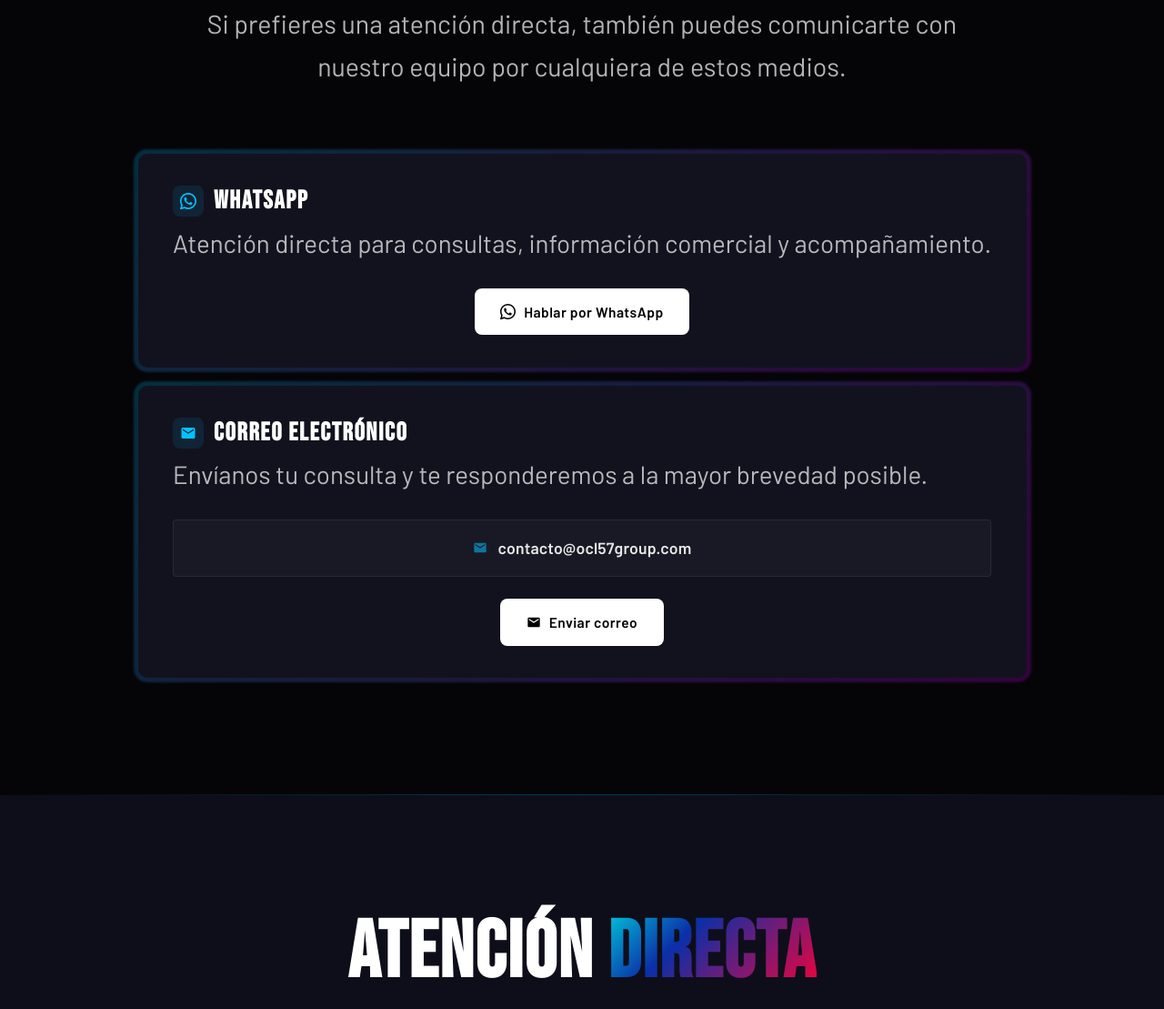
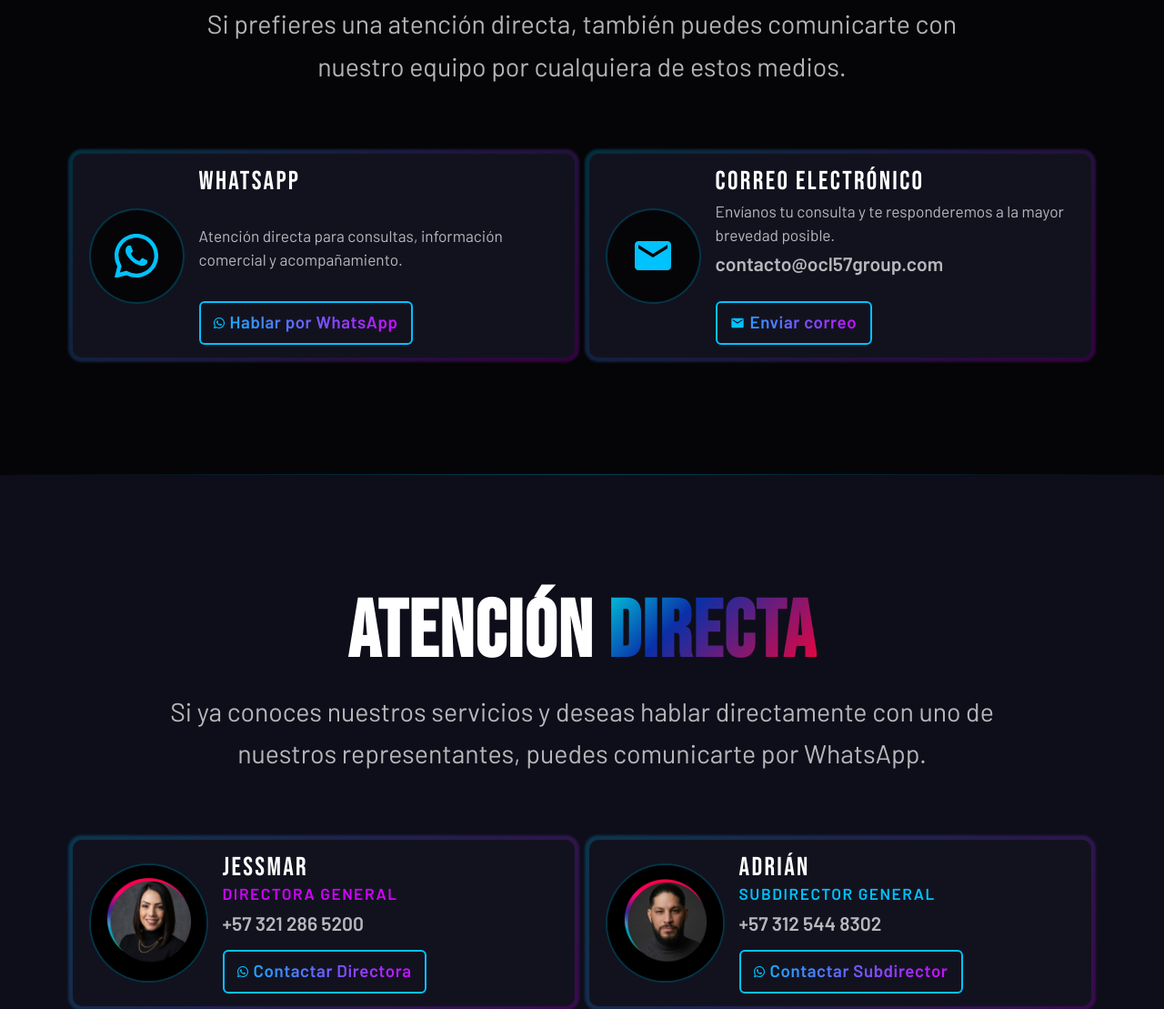
Before and after one commit to pjg09/pagina-web-5.7, an Astro site: page /contacto in a window 1280 px wide. Shown: the part 1673-2782 px from the top of the page at 91% size. Built offline with nearby package versions, Linux system fonts and the light colour scheme; Astro itself is replaced by a stand-in of ours.

Commit message:
fix: unifica diseño de cards y botones en contacto.astro

```diff
--- a/src/pages/contacto.astro
+++ b/src/pages/contacto.astro
@@ -187,32 +187,27 @@ import {
 
 			<div class="otras-cards">
 
-				<!-- Tarjeta WhatsApp -->
-				<div class="otras-card-outer reveal reveal-delay-1">
-					<div class="otras-card">
-						<div class="otras-card__head">
-							<div class="otras-card__icon-row">
-								<span class="otras-card__icon">
-									<svg width="18" height="18" viewBox="0 0 24 24" fill="var(--cyan)" aria-hidden="true">
-								<path d="M17.472 14.382c-.297-.149-1.758-.867-2.03-.967-.273-.099-.471-.148-.67.15-.197.297-.767.966-.94 1.164-.173.199-.347.223-.644.075-.297-.15-1.255-.463-2.39-1.475-.883-.788-1.48-1.761-1.653-2.059-.173-.297-.018-.458.13-.606.134-.133.298-.347.446-.52.149-.174.198-.298.298-.497.099-.198.05-.371-.025-.52-.075-.149-.669-1.612-.916-2.207-.242-.579-.487-.5-.669-.51-.173-.008-.371-.01-.57-.01-.198 0-.52.074-.792.372-.272.297-1.04 1.016-1.04 2.479 0 1.462 1.065 2.875 1.213 3.074.149.198 2.096 3.2 5.077 4.487.709.306 1.262.489 1.694.625.712.227 1.36.195 1.871.118.571-.085 1.758-.719 2.006-1.413.248-.694.248-1.289.173-1.413-.074-.124-.272-.198-.57-.347z"></path>
-								<path d="M12 0C5.373 0 0 5.373 0 12c0 2.123.555 4.116 1.524 5.849L.057 23.625a.5.5 0 0 0 .614.633l5.9-1.545A11.945 11.945 0 0 0 12 24c6.627 0 12-5.373 12-12S18.627 0 12 0zm0 21.818a9.792 9.792 0 0 1-5.007-1.373l-.36-.214-3.724.976.994-3.624-.235-.374A9.786 9.786 0 0 1 2.182 12C2.182 6.57 6.57 2.182 12 2.182c5.43 0 9.818 4.388 9.818 9.818 0 5.43-4.388 9.818-9.818 9.818z"></path>
+				<!-- WhatsApp -->
+				<div class="rep-outer reveal reveal-delay-1">
+					<div class="rep">
+						<div class="rep__icono-circle">
+							<svg width="48" height="48" viewBox="0 0 24 24" fill="var(--cyan)" aria-hidden="true">
+								<path d="M17.472 14.382c-.297-.149-1.758-.867-2.03-.967-.273-.099-.471-.148-.67.15-.197.297-.767.966-.94 1.164-.173.199-.347.223-.644.075-.297-.15-1.255-.463-2.39-1.475-.883-.788-1.48-1.761-1.653-2.059-.173-.297-.018-.458.13-.606.134-.133.298-.347.446-.52.149-.174.198-.298.298-.497.099-.198.05-.371-.025-.52-.075-.149-.669-1.612-.916-2.207-.242-.579-.487-.5-.669-.51-.173-.008-.371-.01-.57-.01-.198 0-.52.074-.792.372-.272.297-1.04 1.016-1.04 2.479 0 1.462 1.065 2.875 1.213 3.074.149.198 2.096 3.2 5.077 4.487.709.306 1.262.489 1.694.625.712.227 1.36.195 1.871.118.571-.085 1.758-.719 2.006-1.413.248-.694.248-1.289.173-1.413-.074-.124-.272-.198-.57-.347z"/>
+								<path d="M12 0C5.373 0 0 5.373 0 12c0 2.123.555 4.116 1.524 5.849L.057 23.625a.5.5 0 0 0 .614.633l5.9-1.545A11.945 11.945 0 0 0 12 24c6.627 0 12-5.373 12-12S18.627 0 12 0zm0 21.818a9.792 9.792 0 0 1-5.007-1.373l-.36-.214-3.724.976.994-3.624-.235-.374A9.786 9.786 0 0 1 2.182 12C2.182 6.57 6.57 2.182 12 2.182c5.43 0 9.818 4.388 9.818 9.818 0 5.43-4.388 9.818-9.818 9.818z"/>
 							</svg>
-								</span>
-								<h3 class="display otras-card__titulo">WhatsApp</h3>
 						</div>
-							<p class="otras-card__sub">Atención directa para consultas, información comercial y acompañamiento.</p>
-						</div>
-
-						<div class="otras-card__footer">
+						<div class="rep__info">
+							<span class="rep__nombre">WHATSAPP</span>
+							<span class="rep__desc">Atención directa para consultas, información comercial y acompañamiento.</span>
 							<a
 								href={`${WHATSAPP_1}?text=${WHATSAPP_DEFAULT_MSG}`}
 								target="_blank"
 								rel="noopener noreferrer"
-								class="otras-card__cta"
+								class="rep__btn"
 							>
-								<svg width="17" height="17" viewBox="0 0 24 24" fill="currentColor" aria-hidden="true">
-								<path d="M17.472 14.382c-.297-.149-1.758-.867-2.03-.967-.273-.099-.471-.148-.67.15-.197.297-.767.966-.94 1.164-.173.199-.347.223-.644.075-.297-.15-1.255-.463-2.39-1.475-.883-.788-1.48-1.761-1.653-2.059-.173-.297-.018-.458.13-.606.134-.133.298-.347.446-.52.149-.174.198-.298.298-.497.099-.198.05-.371-.025-.52-.075-.149-.669-1.612-.916-2.207-.242-.579-.487-.5-.669-.51-.173-.008-.371-.01-.57-.01-.198 0-.52.074-.792.372-.272.297-1.04 1.016-1.04 2.479 0 1.462 1.065 2.875 1.213 3.074.149.198 2.096 3.2 5.077 4.487.709.306 1.262.489 1.694.625.712.227 1.36.195 1.871.118.571-.085 1.758-.719 2.006-1.413.248-.694.248-1.289.173-1.413-.074-.124-.272-.198-.57-.347z"></path>
-								<path d="M12 0C5.373 0 0 5.373 0 12c0 2.123.555 4.116 1.524 5.849L.057 23.625a.5.5 0 0 0 .614.633l5.9-1.545A11.945 11.945 0 0 0 12 24c6.627 0 12-5.373 12-12S18.627 0 12 0zm0 21.818a9.792 9.792 0 0 1-5.007-1.373l-.36-.214-3.724.976.994-3.624-.235-.374A9.786 9.786 0 0 1 2.182 12C2.182 6.57 6.57 2.182 12 2.182c5.43 0 9.818 4.388 9.818 9.818 0 5.43-4.388 9.818-9.818 9.818z"></path>
+								<svg width="12" height="12" viewBox="0 0 24 24" fill="currentColor" aria-hidden="true">
+									<path d="M17.472 14.382c-.297-.149-1.758-.867-2.03-.967-.273-.099-.471-.148-.67.15-.197.297-.767.966-.94 1.164-.173.199-.347.223-.644.075-.297-.15-1.255-.463-2.39-1.475-.883-.788-1.48-1.761-1.653-2.059-.173-.297-.018-.458.13-.606.134-.133.298-.347.446-.52.149-.174.198-.298.298-.497.099-.198.05-.371-.025-.52-.075-.149-.669-1.612-.916-2.207-.242-.579-.487-.5-.669-.51-.173-.008-.371-.01-.57-.01-.198 0-.52.074-.792.372-.272.297-1.04 1.016-1.04 2.479 0 1.462 1.065 2.875 1.213 3.074.149.198 2.096 3.2 5.077 4.487.709.306 1.262.489 1.694.625.712.227 1.36.195 1.871.118.571-.085 1.758-.719 2.006-1.413.248-.694.248-1.289.173-1.413-.074-.124-.272-.198-.57-.347z"/>
+									<path d="M12 0C5.373 0 0 5.373 0 12c0 2.123.555 4.116 1.524 5.849L.057 23.625a.5.5 0 0 0 .614.633l5.9-1.545A11.945 11.945 0 0 0 12 24c6.627 0 12-5.373 12-12S18.627 0 12 0zm0 21.818a9.792 9.792 0 0 1-5.007-1.373l-.36-.214-3.724.976.994-3.624-.235-.374A9.786 9.786 0 0 1 2.182 12C2.182 6.57 6.57 2.182 12 2.182c5.43 0 9.818 4.388 9.818 9.818 0 5.43-4.388 9.818-9.818 9.818z"/>
 								</svg>
 								Hablar por WhatsApp
 							</a>
@@ -220,32 +215,21 @@ import {
 					</div>
 				</div>
 
-				<!-- Tarjeta Correo -->
-				<div class="otras-card-outer reveal reveal-delay-2">
-					<div class="otras-card">
-						<div class="otras-card__head">
-							<div class="otras-card__icon-row">
-								<span class="otras-card__icon">
-									<svg width="18" height="18" viewBox="0 0 24 24" fill="var(--cyan)" aria-hidden="true">
-						<path d="M20 4H4c-1.1 0-2 .9-2 2v12c0 1.1.9 2 2 2h16c1.1 0 2-.9 2-2V6c0-1.1-.9-2-2-2zm0 4l-8 5-8-5V6l8 5 8-5v2z"></path>
+				<!-- Correo -->
+				<div class="rep-outer reveal reveal-delay-2">
+					<div class="rep">
+						<div class="rep__icono-circle">
+							<svg width="48" height="48" viewBox="0 0 24 24" fill="var(--cyan)" aria-hidden="true">
+								<path d="M20 4H4c-1.1 0-2 .9-2 2v12c0 1.1.9 2 2 2h16c1.1 0 2-.9 2-2V6c0-1.1-.9-2-2-2zm0 4l-8 5-8-5V6l8 5 8-5v2z"/>
 							</svg>
-								</span>
-								<h3 class="display otras-card__titulo">Correo electrónico</h3>
 						</div>
-							<p class="otras-card__sub">Envíanos tu consulta y te responderemos a la mayor brevedad posible.</p>
-						</div>
-
-						<div class="otras-email-dato">
-							<svg width="16" height="16" viewBox="0 0 24 24" fill="rgba(0,194,255,0.55)" aria-hidden="true" style="flex-shrink:0">
-								<path d="M20 4H4c-1.1 0-2 .9-2 2v12c0 1.1.9 2 2 2h16c1.1 0 2-.9 2-2V6c0-1.1-.9-2-2-2zm0 4l-8 5-8-5V6l8 5 8-5v2z"></path>
-							</svg>
-							<span class="otras-email-dato__text">{EMAIL}</span>
-						</div>
-
-						<div class="otras-card__footer">
-							<a href={`mailto:${EMAIL}`} class="otras-card__cta">
+						<div class="rep__info">
+							<span class="rep__nombre">CORREO ELECTRÓNICO</span>
+							<span class="rep__desc">Envíanos tu consulta y te responderemos a la mayor brevedad posible.</span>
+							<span class="rep__tel">{EMAIL}</span>
+							<a href={`mailto:${EMAIL}`} class="rep__btn">
 								<svg width="16" height="16" viewBox="0 0 24 24" fill="currentColor" aria-hidden="true">
-								<path d="M20 4H4c-1.1 0-2 .9-2 2v12c0 1.1.9 2 2 2h16c1.1 0 2-.9 2-2V6c0-1.1-.9-2-2-2zm0 4l-8 5-8-5V6l8 5 8-5v2z"></path>
+									<path d="M20 4H4c-1.1 0-2 .9-2 2v12c0 1.1.9 2 2 2h16c1.1 0 2-.9 2-2V6c0-1.1-.9-2-2-2zm0 4l-8 5-8-5V6l8 5 8-5v2z"/>
 								</svg>
 								Enviar correo
 							</a>
@@ -281,7 +265,7 @@ import {
 						</div>
 						<div class="rep__info">
 							<span class="rep__nombre">Jessmar</span>
-							<span class="rep__cargo rep__cargo--cyan">Directora General</span>
+							<span class="rep__cargo rep__cargo--magenta">Directora General</span>
 							<span class="rep__tel">+57 321 286 5200</span>
 							<a
 								href={`${WHATSAPP_1}?text=${WHATSAPP_DEFAULT_MSG}`}
@@ -307,7 +291,7 @@ import {
 						</div>
 						<div class="rep__info">
 							<span class="rep__nombre">Adrián</span>
-							<span class="rep__cargo rep__cargo--magenta">Subdirector General</span>
+							<span class="rep__cargo rep__cargo--cyan">Subdirector General</span>
 							<span class="rep__tel">+57 312 544 8302</span>
 							<a
 								href={`${WHATSAPP_2}?text=${WHATSAPP_DEFAULT_MSG}`}
@@ -496,126 +480,57 @@ import {
 	}
 
 	.otras-cards {
-		display: flex;
-		flex-direction: column;
-		gap: 1.25rem;
-		width: fit-content;
-		margin-inline: auto;
+		display: grid;
+		grid-template-columns: 1fr 1fr;
+		gap: 1rem;
 	}
 
-	/* borde gradiente */
-	.otras-card-outer {
-		position: relative;
-		isolation: isolate;
-	}
-	.otras-card-outer::before {
-		content: "";
-		position: absolute;
-		inset: -5px;
-		border-radius: calc(var(--radius-lg) + 5px);
-		background: linear-gradient(135deg, var(--cyan), var(--magenta));
-		z-index: -1;
-		opacity: 0.22;
-		filter: blur(1px);
-		transition: opacity var(--t-med) var(--ease);
-	}
-	.otras-card-outer:hover::before {
-		opacity: 0.46;
-	}
-
-	.otras-card {
-		background: var(--bg-card);
-		border-radius: var(--radius-lg);
-		padding: clamp(1.6rem, 3.2vw, 2.2rem) clamp(1.6rem, 3.2vw, 2.4rem);
-	}
-
-	.otras-card__head {
-		margin-bottom: 1.75rem;
-	}
-
-	.otras-card__icon-row {
-		display: flex;
-		align-items: center;
-		gap: 0.7rem;
-		margin-bottom: 0.45rem;
-	}
-
-	.otras-card__icon {
+	.rep__icono-circle {
+		width: 105px;
+		height: 105px;
+		border-radius: 50%;
+		flex-shrink: 0;
+		border: 2px solid rgba(0, 194, 255, 0.25);
+		background: var(--bg-base);
 		display: flex;
 		align-items: center;
 		justify-content: center;
-		width: 34px;
-		height: 34px;
-		border-radius: 8px;
-		background: rgba(0, 194, 255, 0.1);
-		flex-shrink: 0;
 	}
 
-	.otras-card__titulo {
-		font-size: clamp(1.45rem, 2.4vw, 1.75rem);
-		letter-spacing: 0.06em;
+	.rep__desc {
+		font-size: 1.08rem;
+		color: var(--text-dim);
+		line-height: 1.5;
+		margin-top: 0.2rem;
+		text-wrap: pretty;
 	}
 
-	.otras-card__sub {
-		color: var(--text-dim);
-		font-size: clamp(1.56rem, 2.38vw, 1.73rem);
-		line-height: 1.55;
-		white-space: nowrap;
+	@media (min-width: 769px) {
+		.otras-cards .rep-outer {
+			display: flex;
+			flex-direction: column;
 		}
-
-	.otras-card__footer {
-		display: flex;
-		justify-content: center;
-		margin-top: 1.5rem;
+		.otras-cards .rep {
+			flex: 1;
+			align-items: stretch;
 		}
-
-	.otras-card__cta {
-		display: inline-flex;
-		align-items: center;
-		gap: 0.55rem;
-		padding: 0.7rem 1.65rem;
-		border-radius: 8px;
-		background: #fff;
-		color: #000;
-		border: 2px solid transparent;
-		font-family: var(--font-body);
-		font-size: 0.97rem;
-		font-weight: 700;
-		letter-spacing: 0.03em;
-		cursor: pointer;
-		text-decoration: none;
-		transition: all var(--t-fast) var(--ease);
-		white-space: nowrap;
+		.otras-cards .rep__icono-circle {
+			align-self: center;
 		}
-	.otras-card__cta:hover {
-		background: transparent;
-		border-color: var(--cyan);
-		background-image: linear-gradient(90deg, var(--cyan), var(--magenta));
-		-webkit-background-clip: text;
-		-webkit-text-fill-color: transparent;
-		background-clip: text;
+		/* WhatsApp: desc centrado entre título y btn; btn al fondo */
+		.otras-cards .rep__btn {
+			margin-top: auto;
 		}
-	.otras-card__cta:hover svg {
-		fill: var(--cyan);
+		.otras-cards .rep:not(:has(.rep__tel)) .rep__desc {
+			margin-top: auto;
 		}
-
-	.otras-email-dato {
-		display: flex;
-		align-items: center;
-		justify-content: center;
-		gap: 0.75rem;
-		margin-bottom: 1.4rem;
-		padding: 1rem 1.2rem;
-		background: rgba(255, 255, 255, 0.03);
-		border: 1px solid var(--border);
-		border-radius: var(--radius);
+		/* Correo: tel+btn se empujan juntos al fondo; espacio fijo entre tel y btn */
+		.otras-cards .rep:has(.rep__tel) .rep__tel {
+			margin-top: auto;
 		}
-
-	.otras-email-dato__text {
-		font-size: clamp(1rem, 1.8vw, 1.1rem);
-		font-weight: 600;
-		color: var(--text-secondary);
-		letter-spacing: 0.01em;
+		.otras-cards .rep:has(.rep__tel) .rep__btn {
+			margin-top: 1.35rem;
+		}
 	}
 
 	@media (max-width: 768px) {
@@ -624,11 +539,7 @@ import {
 		}
 
 		.otras-cards {
-			width: 100%;
-		}
-
-		.otras-card__sub {
-			white-space: normal;
+			grid-template-columns: 1fr;
 		}
 	}
 
@@ -943,9 +854,11 @@ import {
 		margin-top: 0.6rem;
 		padding: 0.42rem 0.9rem;
 		border-radius: 6px;
-		background: #fff;
-		color: #000;
-		border: 1.5px solid transparent;
+		background-image: linear-gradient(90deg, var(--cyan), var(--magenta));
+		background-clip: text;
+		-webkit-background-clip: text;
+		color: transparent;
+		border: 2px solid var(--cyan);
 		font-family: var(--font-body);
 		font-size: 1.17rem;
 		font-weight: 700;
@@ -956,16 +869,12 @@ import {
 		white-space: nowrap;
 		align-self: flex-start;
 	}
+	.rep__btn svg {
+		fill: var(--cyan);
+	}
 	.rep__btn:hover {
-		background: transparent;
-		border-color: var(--cyan);
-		background-image: linear-gradient(90deg, var(--cyan), var(--magenta));
-		-webkit-background-clip: text;
-		-webkit-text-fill-color: transparent;
-		background-clip: text;
-	}
-	.rep__btn:hover svg {
-		fill: var(--cyan);
+		filter: brightness(1.2);
+		transform: translateY(-2px);
 	}
 
 	@media (max-width: 768px) {
@@ -1059,10 +968,8 @@ import {
 		align-items: center;
 		gap: 1rem;
 		text-align: center;
-		transition: transform var(--t-fast) var(--ease);
 		height: 100%;
 	}
-	.red-outer:hover .red { transform: translateY(-3px); }
 
 	.red__icono-wrap {
 		width: 64px;
@@ -1071,9 +978,7 @@ import {
 		align-items: center;
 		justify-content: center;
 		flex-shrink: 0;
-		transition: transform var(--t-fast) var(--ease);
 	}
-	.red-outer:hover .red__icono-wrap { transform: scale(1.08); }
 
 	.red__icono-img {
 		width: 100%;
```
Also changed, not shown: CLAUDE.md (+9 -3 lines). Lines whose indentation alone changed are shown as unchanged.
